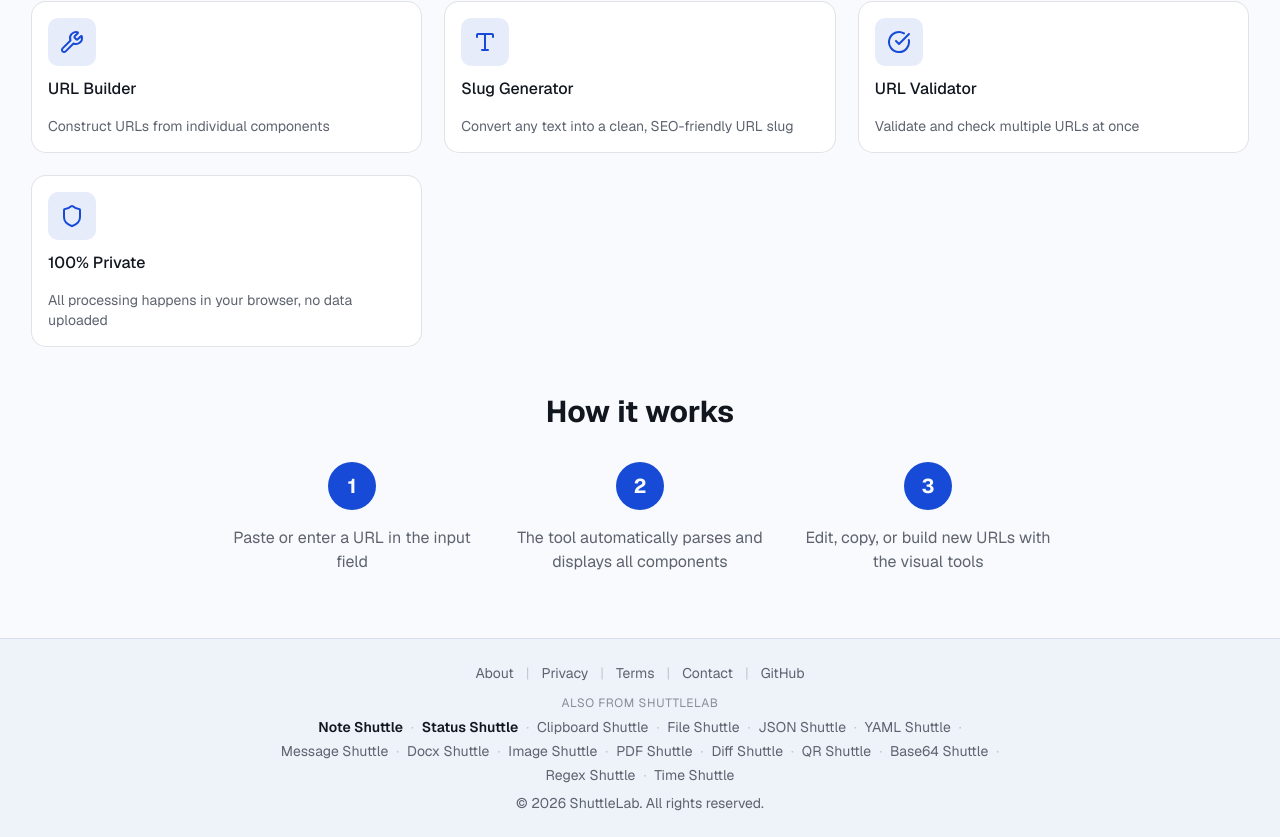
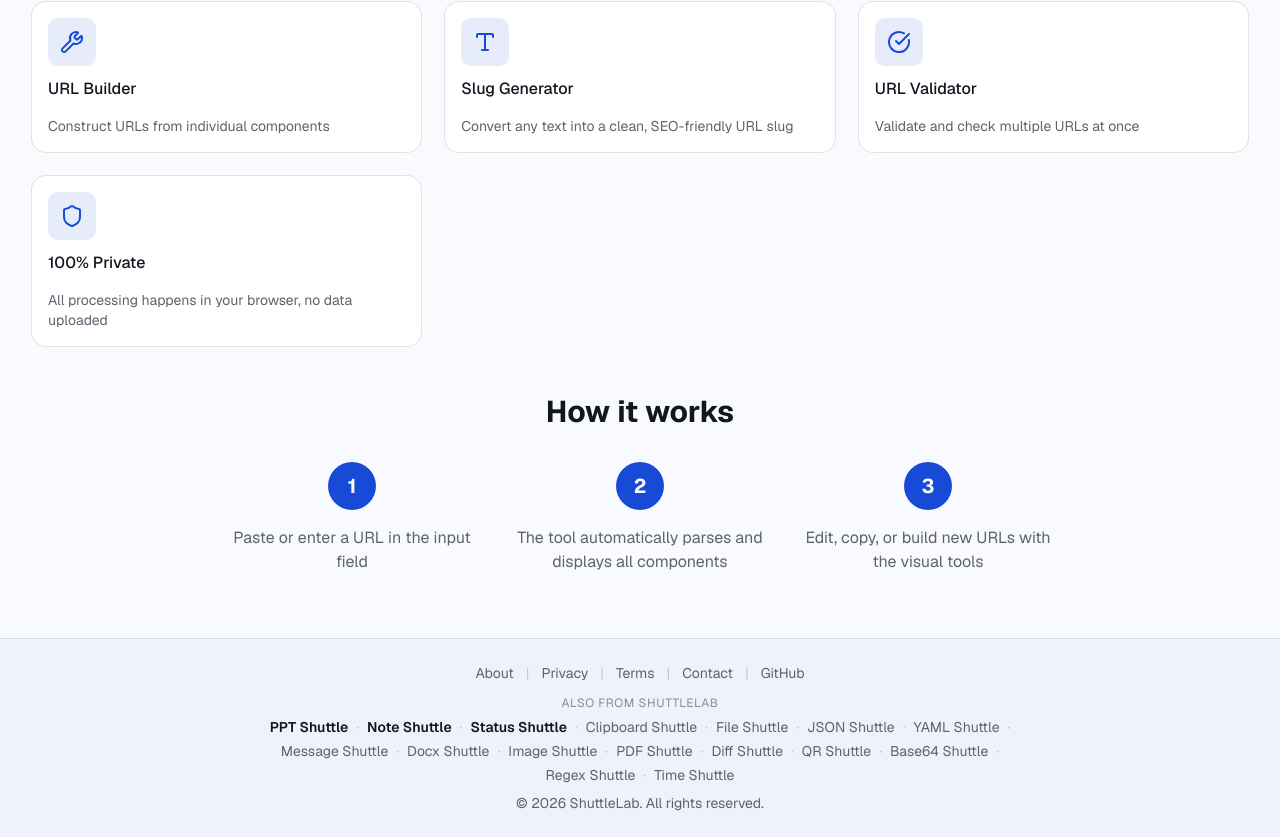
Before and after one commit to ShuttleLab/url-shuttle, a Next.js app: page /en in a window 1280 px wide. Shown: the part 1344-2181 px from the top of the page. Built offline with nearby package versions, Linux system fonts and the light colour scheme.

Commit message:
footer: add PPT Shuttle cross-link (paid, before Note)
Co-Authored-By: Claude Opus 4.8 (1M context) <noreply@anthropic.com>

```diff
--- a/components/footer.tsx
+++ b/components/footer.tsx
@@ -5,6 +5,7 @@ import { Link } from "@/i18n/navigation";
 
 const CURRENT_HOST = "url.shuttlelab.org";
 const SIBLING_SITES: { name: string; host: string; featured?: boolean }[] = [
+  { name: "PPT Shuttle", host: "ppt.shuttlelab.org", featured: true },
   { name: "Note Shuttle", host: "note.shuttlelab.org", featured: true },
   { name: "Status Shuttle", host: "status.shuttlelab.org", featured: true },
   { name: "Clipboard Shuttle", host: "clipboard.shuttlelab.org" },
```
